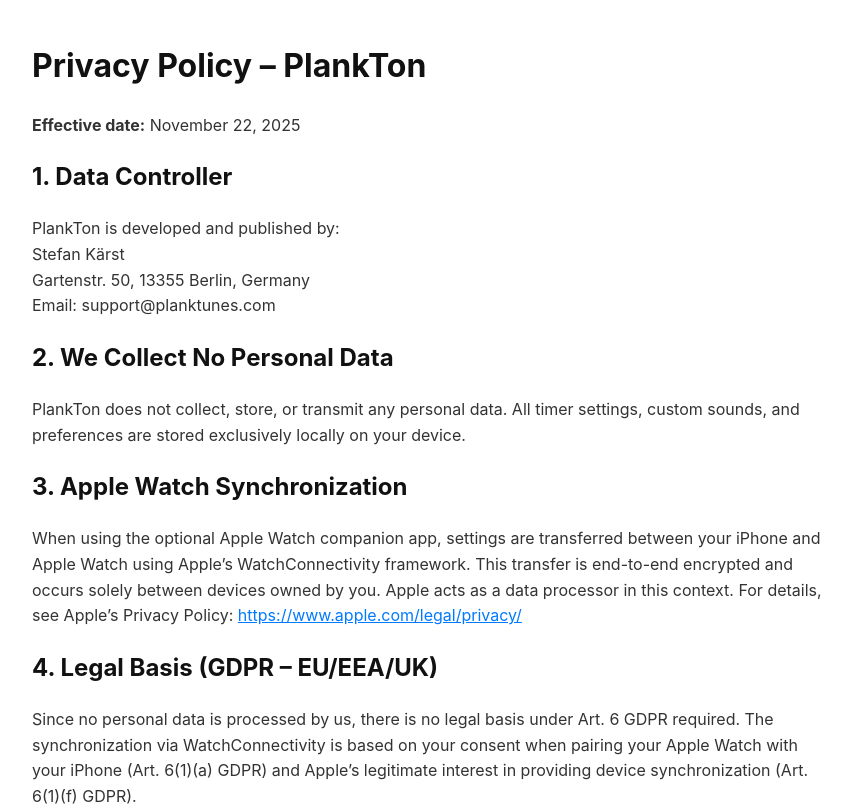
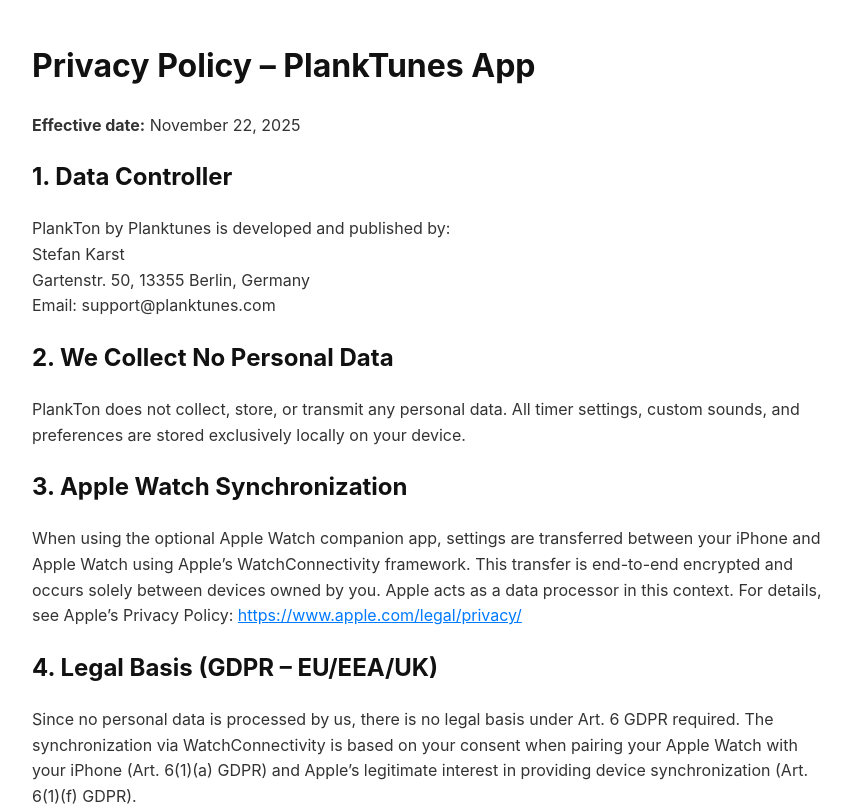
Before and after one commit to SK77BGER/planktunes.github.io, a plain HTML site: page index.html in a window 1280 px wide. Shown: the top 812 px of the page, without its empty margins (208-1060 px from the left). Drawn offline with Linux system fonts and the light colour scheme.

Commit message:
Update index.html

```diff
--- a/index.html
+++ b/index.html
@@ -13,12 +13,12 @@
 </head>
 <body>
 
-<h1>Privacy Policy – PlankTon</h1>
+<h1>Privacy Policy – PlankTunes App</h1>
 <p><strong>Effective date:</strong> November 22, 2025</p>
 
 <h2>1. Data Controller</h2>
-<p>PlankTon is developed and published by:<br>
-   Stefan Kärst<br>
+<p>PlankTon by Planktunes is developed and published by:<br>
+   Stefan Karst<br>
    Gartenstr. 50, 13355 Berlin, Germany<br>
    Email: support@planktunes.com</p>
 
```
